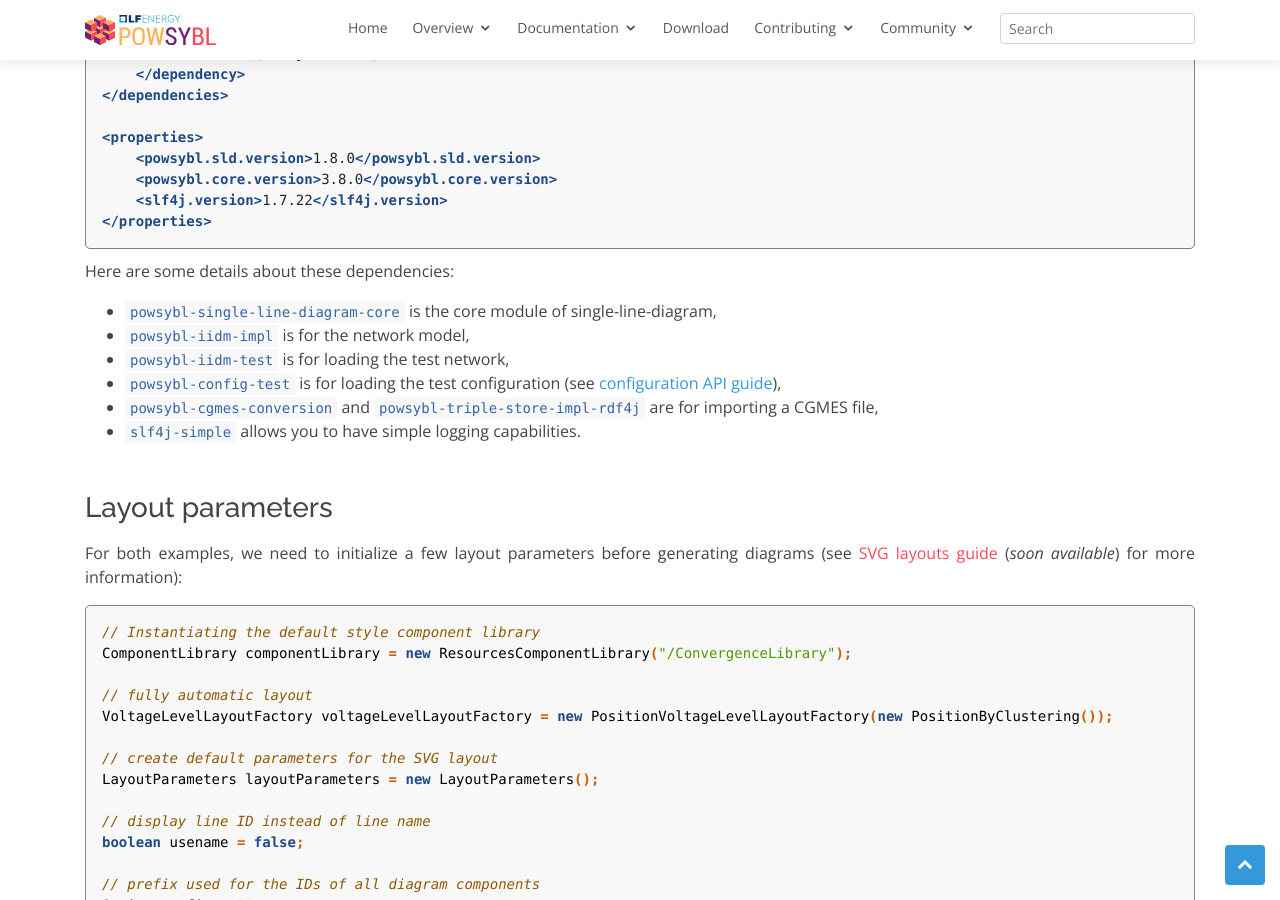
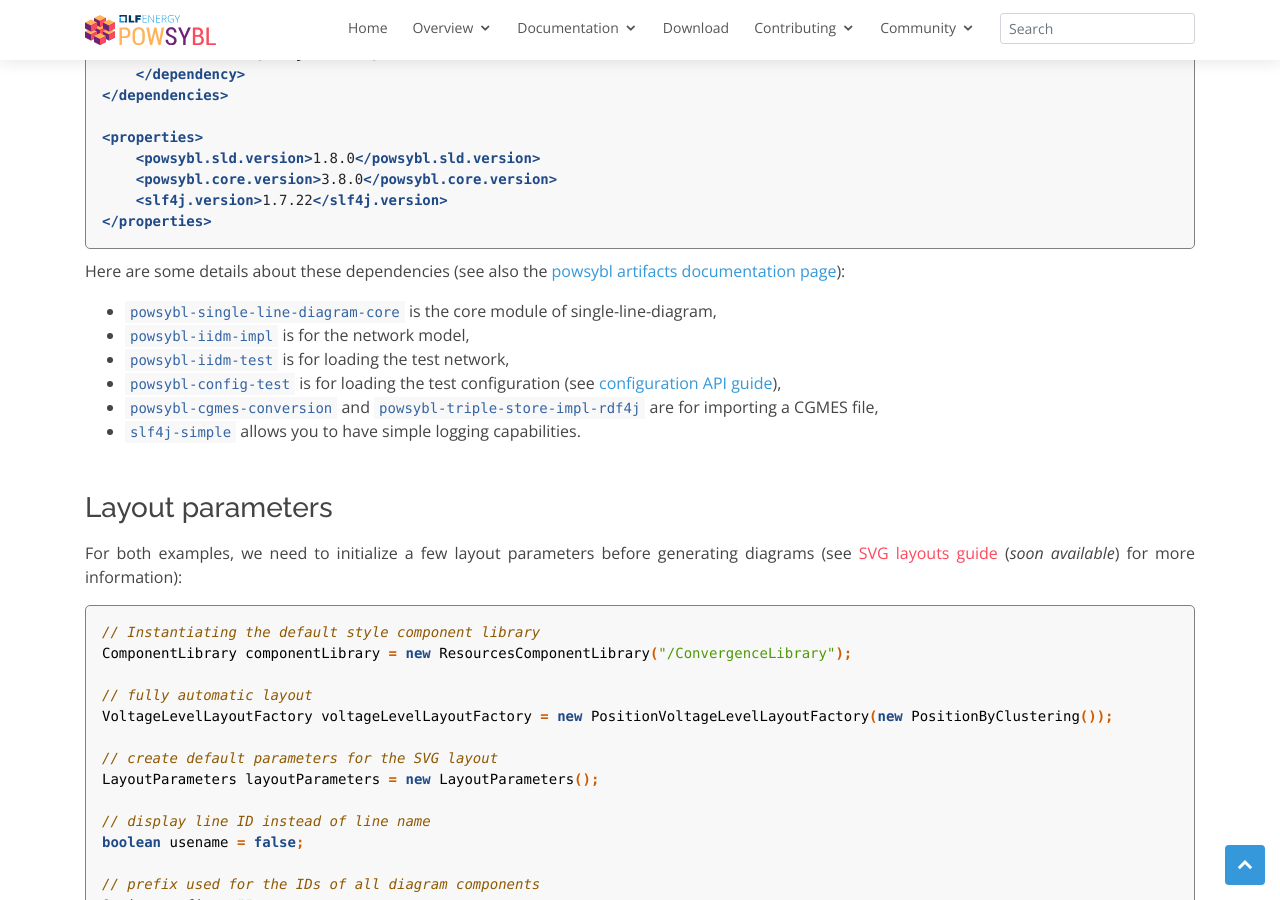
Before and after one commit to powsybl/powsybl.github.io, a Jekyll site: the page built from pages/documentation/developer/api_guide/single-line-diagram_svg-writing.md, in a window 1280 px wide and 900 px high, scrolled down 1188 px. Built offline with Jekyll 4.4.1, drawn with Linux system fonts in a browser that asks for light colours; our own code applies the rules of GitHub Pages for plain Markdown files.

Commit message:
Changes after review
Signed-off-by: Florian Dupuy <florian.dupuy@rte-france.com>

````diff
--- a/pages/documentation/developer/api_guide/single-line-diagram_svg-writing.md
+++ b/pages/documentation/developer/api_guide/single-line-diagram_svg-writing.md
@@ -58,7 +58,7 @@
 </properties>
 ```
 
-Here are some details about these dependencies:
+Here are some details about these dependencies (see also the [powsybl artifacts documentation page](../artifacts.md)):
 - `powsybl-single-line-diagram-core` is the core module of single-line-diagram,
 - `powsybl-iidm-impl` is for the network model,
 - `powsybl-iidm-test` is for loading the test network,
@@ -151,7 +151,7 @@
 
 ## Diagrams from a CGMES file
 
-First of all, we need to download sample files from ENTSO-E [here](https://docstore.entsoe.eu/Documents/CIM_documents/Grid_Model_CIM/TestConfigurations_packageCASv2.0.zip)
+First of all, we need to download sample files from ENTSO-E [here](https://github.com/powsybl/powsybl-cgmes-conformity-assessments/raw/master/src/test/resources/TestConfigurations_packageCASv2.0.zip)
 (these files correspond to the test configurations for Conformity Assessment Scheme v2.0).
 Inside the downloaded zip file, we will only consider the following file:
 `CGMES_v2.4.15_MicroGridTestConfiguration_T4_Assembled_NB_Complete_v2.zip`, which is contained in `MicroGrid/Type4_T4` folder.
````
